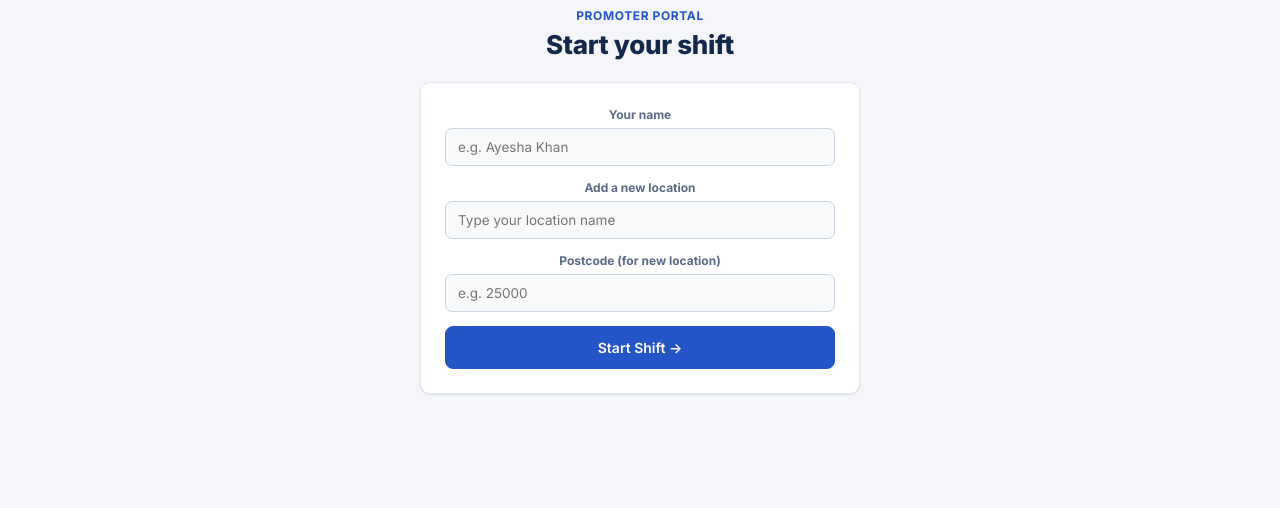
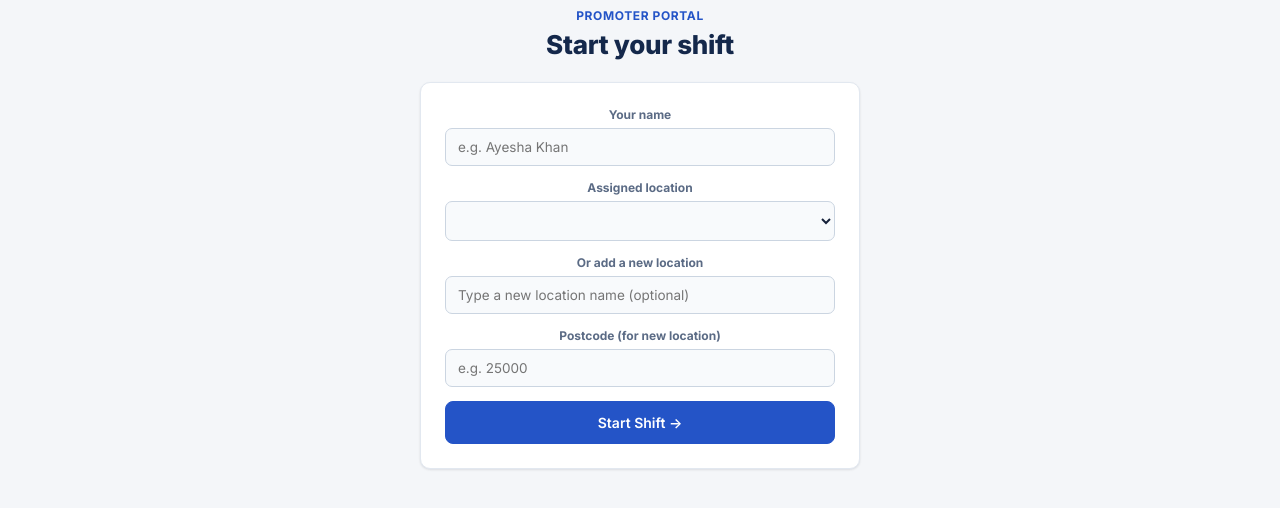
Before and after one commit to najamulwahab14843-ops/pms1, a website: page public/index.html in a window 1280 px wide. Both pictures are taken after a click on the button "Promoter Portal". Shown: the part 216-724 px from the top of the page. Drawn offline with Linux system fonts and the light colour scheme; no server answers.

Commit message:
Update index.html

```diff
--- a/public/index.html
+++ b/public/index.html
@@ -148,8 +148,12 @@
           <input type="text" id="setupName" placeholder="e.g. Ayesha Khan">
         </div>
         <div class="field">
-          <label>Add a new location</label>
-          <input type="text" id="setupNewLocation" placeholder="Type your location name">
+          <label>Assigned location</label>
+          <select id="setupLocation"></select>
+        </div>
+        <div class="field">
+          <label>Or add a new location</label>
+          <input type="text" id="setupNewLocation" placeholder="Type a new location name (optional)">
         </div>
         <div class="field">
           <label>Postcode (for new location)</label>
```
